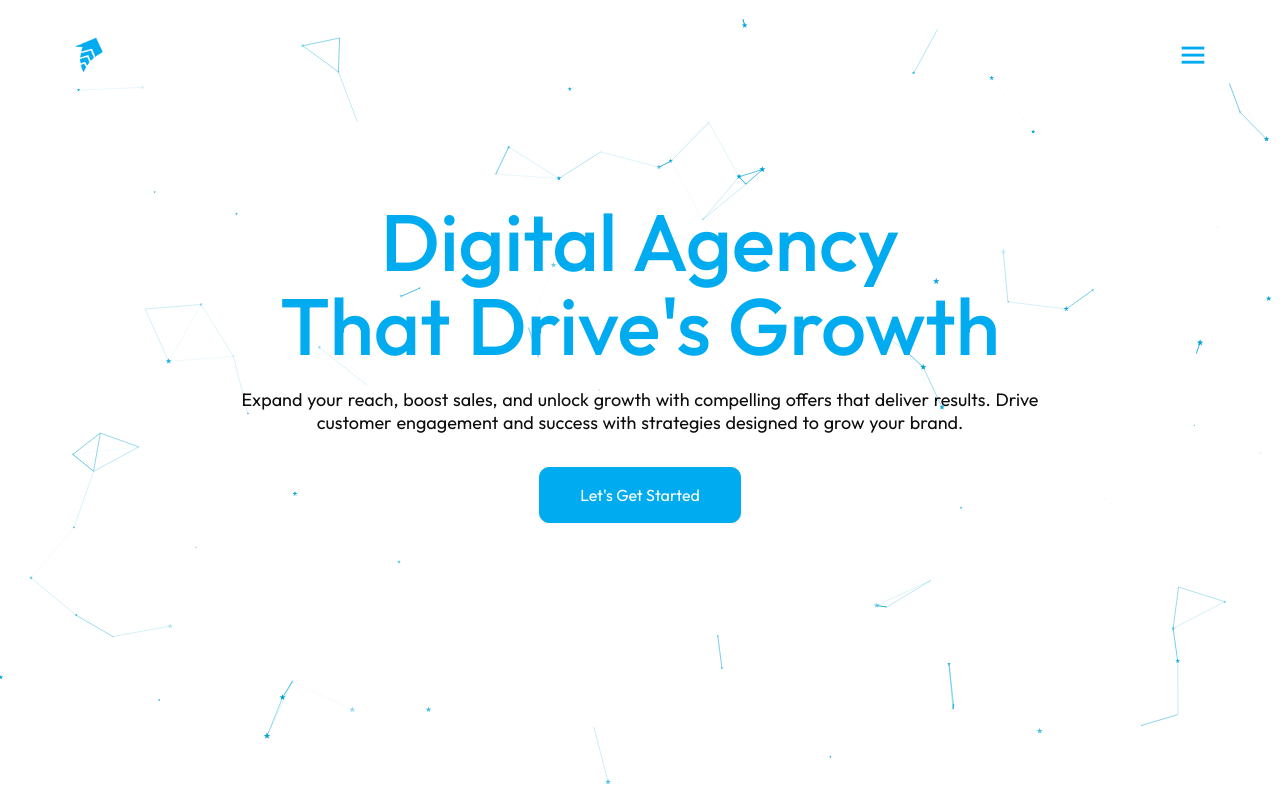
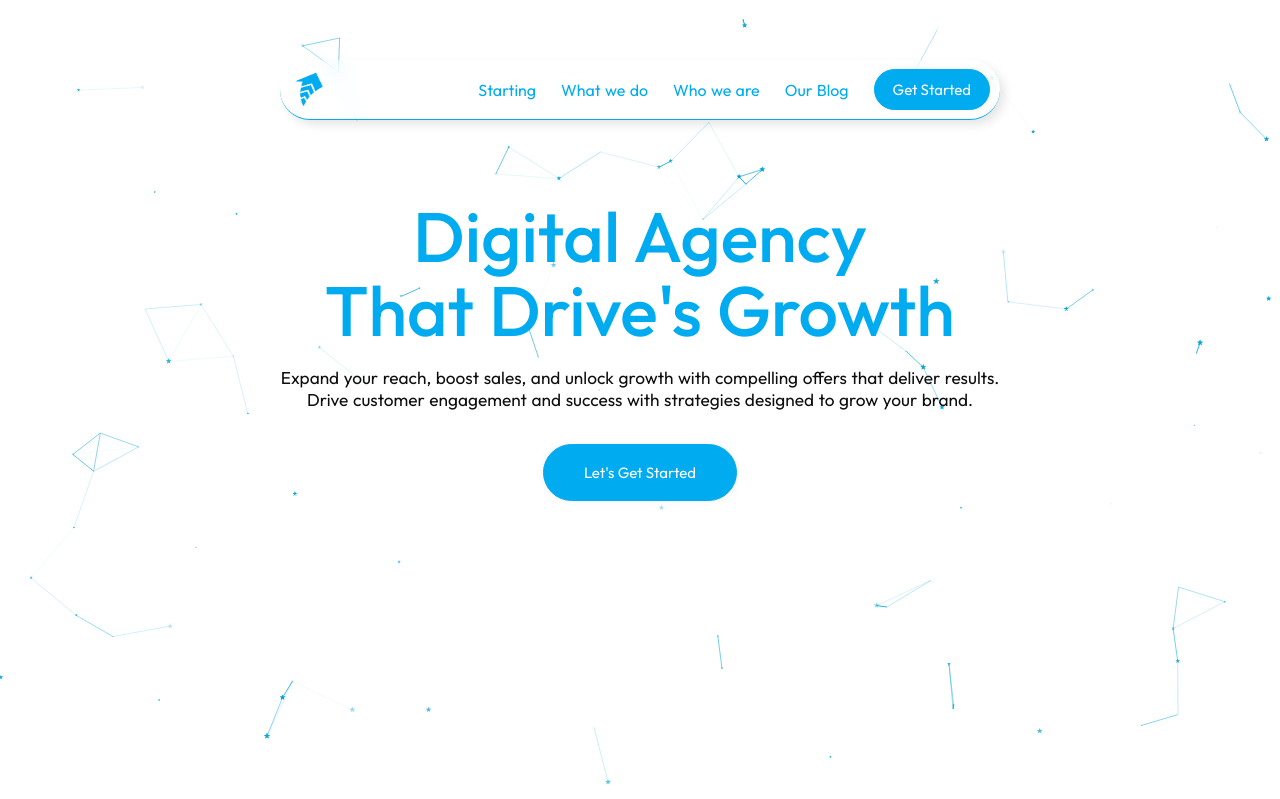
Before and after one commit to main-smartking/liteup-creative, a PHP site: page / in a window 1280 px wide. Shown: the top 799 px of the page. Run offline with PHP 8.4, Linux system fonts and the light colour scheme; some web fonts are replaced.

Commit message:
upating as of 6th June 2025

```diff
--- a/assets/css/breakpoint.css
+++ b/assets/css/breakpoint.css
@@ -9,10 +27,10 @@
             width: 40vw;
             height: 60vh;
             align-items: flex-start;
-            padding: 50px 0px 0px 25px;
+            padding: 40px 0px 0px 20px;
             border-radius: 10px;
-            border: 2px solid var(--clr-black);
-            background-color: var(--clr-white);
+            border: 1px solid aliceblue;
+            background-color: white;
             z-index: -1;
         }
 
--- a/assets/css/components.css
+++ b/assets/css/components.css
@@ -1,12 +1,12 @@
 .btn {
-    padding: 17px 40px;
-    border-radius: 10px;
+    padding: 18px 40px;
+    border-radius: 40px;
     cursor: pointer;
     border: 0;
     color: var(--clr-white);
     background-color: var(--clr-sky-blue);
     box-shadow: rgb(0 0 0 / 5%) 0 0 8px;
-    font-size: 16px;
+    font-size: 15px;
     transition: all 0.5s ease;
     border: 1px solid var(--clr-sky-blue);
   }
@@ -31,7 +31,7 @@
 
 .btn-sm {
     padding: 10px 18px;
-    border-radius: 10px;
+    border-radius: 30px;
     cursor: pointer;
     color: var(--clr-white);
     background-color: var(--clr-sky-blue);
--- a/assets/css/main.css
+++ b/assets/css/main.css
@@ -9,29 +9,30 @@
 @import url("./animations.css");
 
 .navbar {
-	position: absolute;
+	position: fixed;
 	width: 100%;
 	z-index: 100;
-	transition: top 0.3s ease-in-out;
-}
-
-.sticky {
-	z-index: 1000;
 }
 
 .navbar-container {
 	display: flex;
 	justify-content: center;
 	align-items: center;
-	/* backdrop-filter: blur(2px); */
-	/* border-bottom: 1px solid var(--clr-border); */
+	background-color: rgba(255, 255, 255, 0.118);
+	max-width: 720px;
+	margin: 60px auto 0 auto;
+	padding: 0px 10px;
+	height: 60px;
+	border-radius: 50px;
+	backdrop-filter: blur(8px);
+	border-bottom: 1px solid var(--clr-sky-blue);
+	box-shadow: 5px 5px 10px rgba(0, 0, 0, 0.0999);
 }
 
 .navbar-header {
 	display: flex;
 	gap: 16px;
 	width: 100%;
-	height: 110px;
 	justify-content: space-between;
 	align-items: center;
 }
@@ -48,11 +49,11 @@
 }
 
 .navbar-link {
-	color: var(--clr-black);
+	color: var(--clr-sky-blue);
 }
 
 .navbar-link:hover {
-	color: var(--clr-sky-blue);
+	color: var(--clr-hot-pink);
 }
 
 #menu-icon {
@@ -87,7 +88,7 @@
 
 .hero-content {
 	pointer-events: none;
-	max-width: 55rem;
+	max-width: 50rem;
 	-webkit-user-select: none;
 	-ms-user-select: none;
 	user-select: none;
@@ -96,7 +97,7 @@
 }
 
 .hero-content h1 {
-	font-size: 80px;
+	font-size: 70px;
 	color: var(--clr-sky-blue);
 	font-family: 'Outfit', sans-serif;
 	letter-spacing: normal;
@@ -105,7 +106,7 @@
 }
 
 .hero-content p {
-	font-size: 18px;
+	font-size: 17.25px;
 	line-height: 1.30;
 	color: var(--clr-black);
 }
@@ -232,8 +233,8 @@ spline-viewer {
 .box .content {
 	display: block;
 	border: 1px solid var(--clr-border);
-	padding: 35px;
-	margin: 10px;
+	padding: 40px;
+	margin: 5px;
 	border-radius: 10px;
 	height: calc(100% - 10px);
 }
--- a/index.html
+++ b/index.html
@@ -16,7 +16,7 @@
    <header class="navbar" id="navbar-section">
             <div class="navbar-container">
                 <div class="navbar-header main-wrapper">
-                    <img src="image/logo.png" class="navbar-logo" alt="Liteup Creative logo">
+                    <img src="assets/images/logo.png" class="navbar-logo" alt="Liteup Creative logo">
                     <nav class="navbar-menu">
                         <a href="#starting" class="navbar-link active">Starting</a>
                         <a href="#services" class="navbar-link">What we do</a>
--- a/index.php
+++ b/index.php
@@ -296,7 +296,7 @@
                                         <i class='bx bxs-message-alt-check'></i>
                                     </div>
                                     <h2>Content Marketing</h2>
-                                    <p>Craft engaging, high-quality content tailored to your audience. We produce blogs, videos, social media posts, and more to boost engagement and brand awareness.</p>
+                                    <p>Craft engaging, high-quality content tailored to your audience.</p>
                               </a>
                         </div>
 
```
Also changed, not shown: other parts of assets/css/breakpoint.css (+35 -54 lines).
